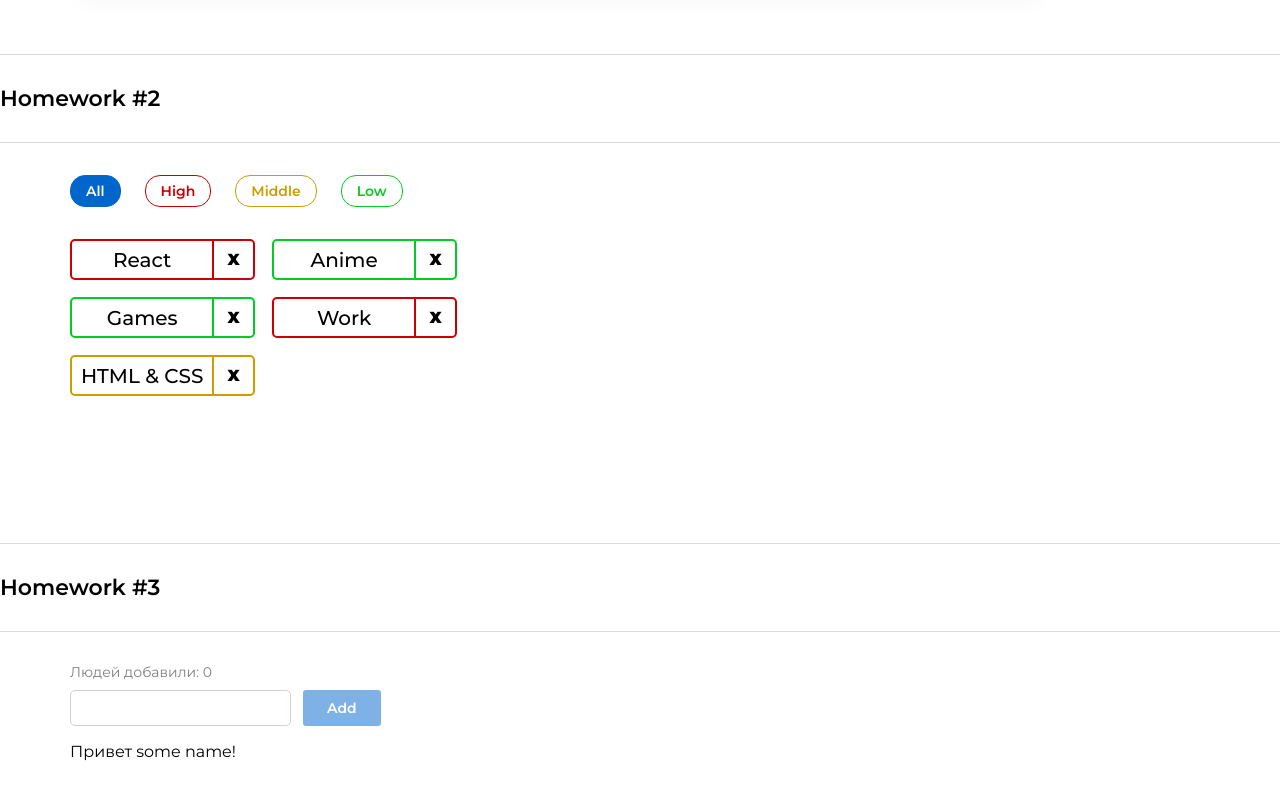
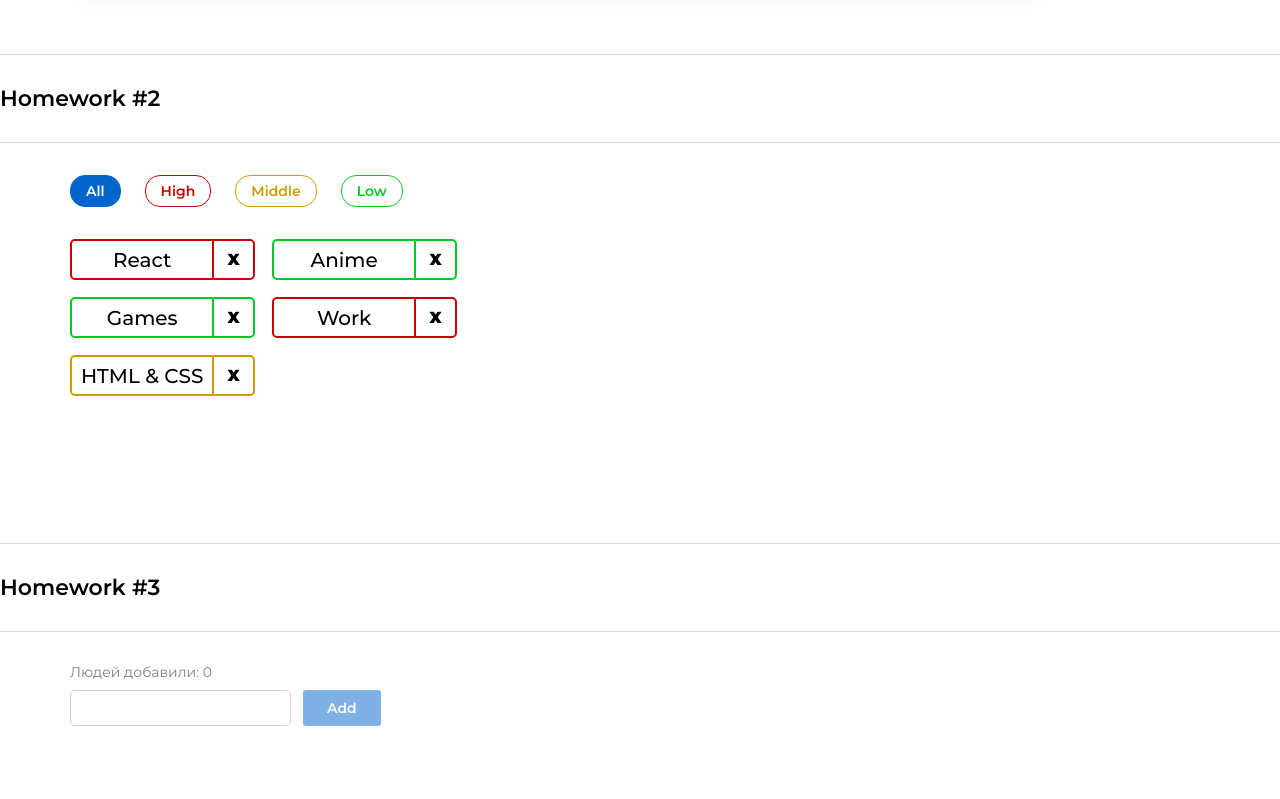
Before and after one commit to rzalyaev/hws2, a React (Create React App) app: page / in a window 1280 px wide. Shown: the part 368-1167 px from the top of the page. Built offline with nearby package versions, Linux system fonts and the light colour scheme.

Commit message:
Add technical task solution

```diff
--- a/src/s2-homeworks/hw03/GreetingContainer.tsx
+++ b/src/s2-homeworks/hw03/GreetingContainer.tsx
@@ -3,18 +3,33 @@ import Greeting from './Greeting'
 import { UserType } from './HW3'
 
 type GreetingContainerPropsType = {
-    users: any // need to fix any
-    addUserCallback: any // need to fix any
+    users: UserType[] // need to fix any
+    addUserCallback: (name: string) => void // need to fix any
 }
 
-export const pureAddUser = (name: any, setError: any, setName: any, addUserCallback: any) => {
+type SetErrorType = (error: string) => void
+type SetNameType = (name: string) => void
+type AddUserCallbackType = SetNameType
+
+
+export const pureAddUser = (name: string, setError: SetErrorType, setName: SetNameType, addUserCallback: AddUserCallbackType) => {
     // если имя пустое - показать ошибку, иначе - добавить юзера и очистить инпут
+    if (!name.trim()) {
+        setError('Ошибка! Введите имя!')
+    } else {
+        addUserCallback(name)
+        setName('')
+    }
 }
 
-export const pureOnBlur = (name: any, setError: any) => { // если имя пустое - показать ошибку
+export const pureOnBlur = (name: string, setError: SetErrorType) => {
+    // если имя пустое - показать ошибку
+    !name.trim() && setError('Ошибка! Введите имя!')
 }
 
-export const pureOnEnter = (e: any, addUser: any) => { // если нажата кнопка Enter - добавить
+export const pureOnEnter = (e: KeyboardEvent<HTMLInputElement>, addUser: () => void) => {
+    // если нажата кнопка Enter - добавить
+    e.key === 'Enter' && addUser()
 }
 
 // более простой и понятный для новичков
@@ -26,12 +41,11 @@ const GreetingContainer: React.FC<GreetingContainerPropsType> = ({
     addUserCallback,
 }) => {
     // деструктуризация пропсов
-    const [name, setName] = useState<any>('') // need to fix any
-    const [error, setError] = useState<any>('') // need to fix any
+    const [name, setName] = useState<string>('') // need to fix any
+    const [error, setError] = useState<string>('') // need to fix any
 
-    const setNameCallback = (e: any) => { // need to fix any
-        setName('some name') // need to fix
-
+    const setNameCallback = (e: ChangeEvent<HTMLInputElement>) => { // need to fix any
+        setName(e.currentTarget.value) // need to fix
         error && setError('')
     }
     const addUser = () => {
@@ -42,12 +56,12 @@ const GreetingContainer: React.FC<GreetingContainerPropsType> = ({
         pureOnBlur(name, setError)
     }
 
-    const onEnter = (e: any) => {
+    const onEnter = (e: KeyboardEvent<HTMLInputElement>) => {
         pureOnEnter(e, addUser)
     }
 
-    const totalUsers = 0 // need to fix
-    const lastUserName = 'some name' // need to fix
+    const totalUsers = users.length // need to fix
+    const lastUserName = users[users.length - 1]?.name // need to fix
 
     return (
         <Greeting
```
